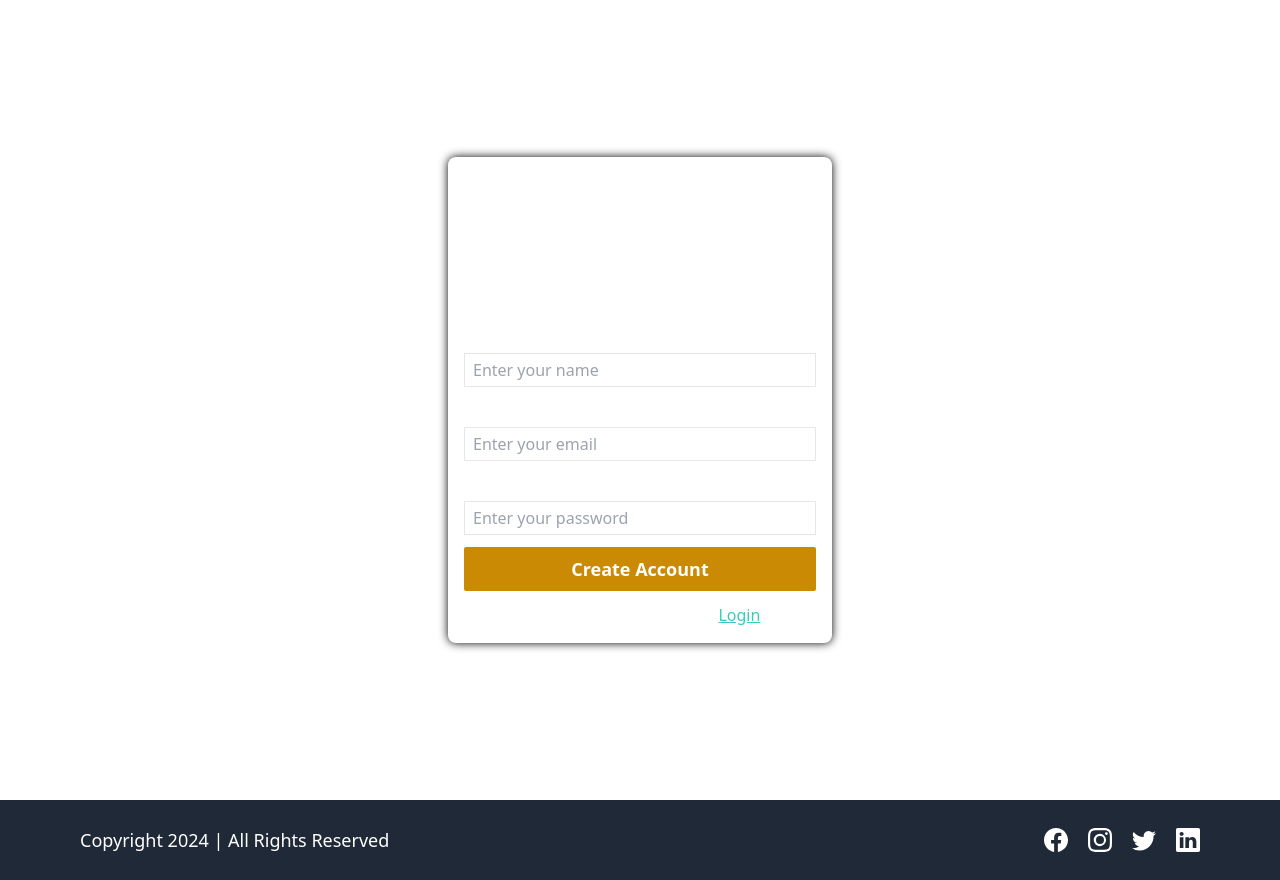
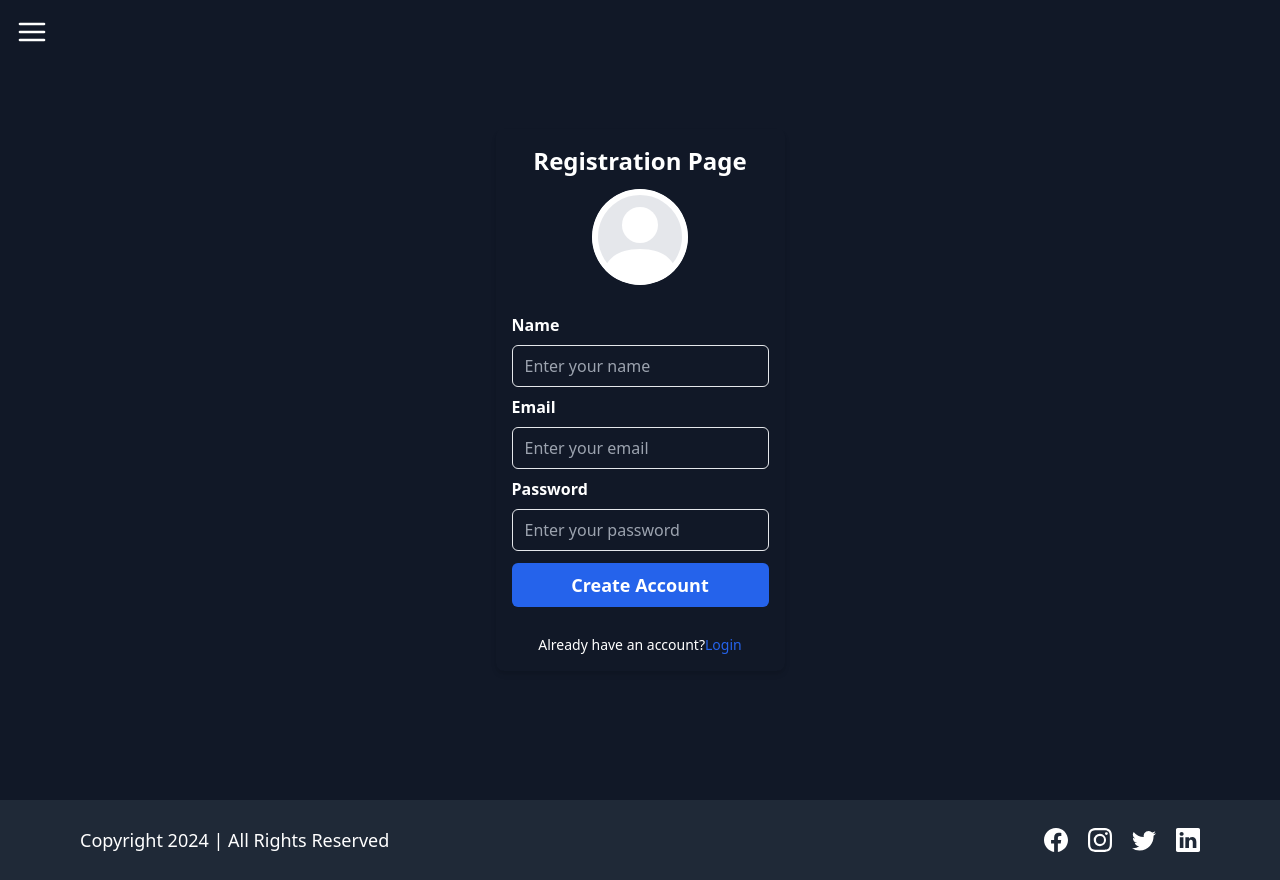
Before and after one commit to Ashirvad-Singh/lms-frontend, a React (Create React App) app: page /signup in a window 1280 px wide. Built offline with nearby package versions, Linux system fonts and the light colour scheme.

Commit message:
UI modified

```diff
--- a/package.json
+++ b/package.json
@@ -20,6 +20,7 @@
     "react-redux": "^8.0.5",
     "react-router-dom": "^6.7.0",
     "react-scripts": "5.0.1",
+    "react-type-animation": "^3.2.0",
     "web-vitals": "^2.1.4"
   },
   "scripts": {
--- a/src/Components/CourseCard.jsx
+++ b/src/Components/CourseCard.jsx
@@ -7,7 +7,7 @@ const CourseCard = ({ data }) => {
   return (
     <div
       onClick={() => navigate("/course/description", { state: { ...data } })}
-      className= " bg-yellow-500 text-blue-800 w-[22rem] h-[430px] shadow-lg rounded-lg cursor-pointer group overflow-hidden "
+      className= " bg-blue-500 text-blue-800 w-[22rem] h-[430px] shadow-lg rounded-lg cursor-pointer group overflow-hidden text-white "
     >
       <div className="overflow-hidden">
         <img
@@ -18,21 +18,21 @@ const CourseCard = ({ data }) => {
       </div>
 
       {/* course details */}
-      <div className="p-3 space-y-1 text-blue-800">
+      <div className="p-3 space-y-1 text-white">
         <h2 className="text-xl font-bold text-yellow-500 line-clamp-2">
           {data?.title}
         </h2>
         <p className="line-clamp-2">{data?.description}</p>
         <p className="font-semibold">
-          <span className="text-blue-800 font-bold">Category : </span>
+          <span className="text-white font-bold">Category : </span>
           {data?.category}
         </p>
         <p className="font-semibold">
-          <span className="text-blue-800 font-bold">Total Lectures : </span>
+          <span className="text-white  font-bold">Total Lectures : </span>
           {data?.numberOfLectures}
         </p>
         <p className="font-semibold">
-          <span className="text-blue-800 font-bold">Instructor : </span>
+          <span className="text-white  font-bold">Instructor : </span>
           {data?.createdBy}
         </p>
       </div>
--- a/src/Pages/About.js
+++ b/src/Pages/About.js
@@ -10,7 +10,7 @@ import steveJobs from "../Assets/Images/QuotesPersonalityImage/steveJobs.png";
 const About = () => {
   return (
     <Layout>
-      <div className="bg-blue-900 px-4 pt-10 flex flex-col text-white">
+      <div className="bg-gray-900 px-4 pt-10 flex flex-col text-white">
         {/* Creating the about page main section */}
         <div className="flex flex-col lg:flex-row items-center gap-5 mx-4 lg:mx-10">
           {/* Our moto section */}
--- a/src/Pages/Contact.js
+++ b/src/Pages/Contact.js
@@ -57,7 +57,7 @@ const Contact = () => {
 
   return (
     <Layout>
-      <div className="flex items-center  bg-blue-900 justify-center h-[100vh]">
+      <div className="flex items-center  bg-gray-900 justify-center h-[100vh]">
         <form
           onSubmit={handleFormSubmit}
           className="flex flex-col items-center justify-center gap-2 p-10 rounded-md text-white shadow-[0_0_10px_black] w-[50rem]"
--- a/src/Pages/Course/CourseList.js
+++ b/src/Pages/Course/CourseList.js
@@ -17,7 +17,7 @@ const Courses = () => {
   return (
     <Layout>
       {/* courses container for displaying the cards */}
-      <div className="min-h-[90vh] pt-12 pl-20 flex flex-col flex-wrap gap-10 text-white bg-blue-900">
+      <div className="min-h-[90vh] pt-12 pl-20 flex flex-col flex-wrap gap-10 text-white bg-gray-900">
         <h1 className="text-center text-3xl font-semibold">
           Explore the courses made by{" "}
           <span className="font-bold text-yellow-500">Industry Experts</span>
--- a/src/Pages/Homepage.js
+++ b/src/Pages/Homepage.js
@@ -1,20 +1,43 @@
 import React from "react";
 import Layout from "../Layout/Layout";
-import homePageMainImage from "../Assets/Images/_ (1).gif";
+import homePageMainImage from "../Assets/Images/homePageMainImage.png";
 import { Link } from "react-router-dom";
+import { TypeAnimation } from 'react-type-animation';
+const Homepage = () => {
 
-const Homepage = () => {
   return (
     <Layout>
-      <div className="pt-10 text-white bg-blue-900 flex items-center justify-center   h-auto lg:h-[90vh] flex-col lg:flex-row">
+      <div className="pt-10 text-white bg-gray-900 flex items-center justify-center   h-auto lg:h-[90vh] flex-col lg:flex-row">
         {/* for platform details */}
         <div className="w-full mx-16 lg:w-1/2 space-y-6 text-center lg:text-left">
-          <h1 className="text-5xl font-semibold">
-            Find out the best{" "}
-            <span className="text-yellow-500 font-bold">Online Courses</span>
+          <h1 className="text-5xl font-semibold leading-20">
+           Want to become{" "}
+           <br></br>
+           <br></br>
+            <span className="text-yellow-500 font-bold">
+            <TypeAnimation
+      sequence={[
+        // Same substring at the start will only be typed out once, initially
+        'Full Stack Developer',
+        1000, // wait 1s before replacing "Mice" with "Hamsters"
+        'Front End Developer',
+        1000,
+        'Back End Developer',
+        1000,
+        'Web Designer',
+        1000
+      ]}
+      wrapper="span"
+      speed={50}
+
+      repeat={Infinity}
+    />
+            </span>
           </h1>
-          <p className="text-xl text-gray-200">
+          <br></br>
+          <p className="text-xl text-gray-200 leading-relaxed">
             We have a large library of courses taught by highly skilled and
+            qualified faculties at a very affordable cost.large library of courses taught by highly skilled and
             qualified faculties at a very affordable cost.
           </p>
 
--- a/src/Pages/Signup.js
+++ b/src/Pages/Signup.js
@@ -111,101 +111,92 @@ const Signup = () => {
 
   return (
     <Layout>
-      <div className="flex items-center justify-center h-[100vh]">
+     <div class="registration-container flex items-center justify-center h-screen bg-gray-900">
   <form
     onSubmit={createNewAccount}
-          className="flex flex-col justify-center gap-3 rounded-lg p-4 text-white w-96 shadow-[0_0_10px_black]"
+    class="registration-form flex flex-col justify-center gap-3 rounded-lg p-4 text-white shadow-md max-w-md"
   >
-          <h1 className="text-center text-2xl font-bold">Registration Page</h1>
+    <h1 class="text-center text-2xl font-bold">Registration Page</h1>
 
-          {/* input for image file */}
-          <label className="cursor-pointer" htmlFor="image_uploads">
+    <div class="profile-picture flex justify-center items-center mb-4">
+      <label for="image_uploads" class="cursor-pointer relative">
         {previewImage ? (
           <img
-                className="w-24 h-24 rounded-full m-auto"
+            class="w-24 h-24 rounded-full object-cover"
             src={previewImage}
             alt="preview image"
           />
         ) : (
-              <BsPersonCircle className="w-24 h-24 rounded-full m-auto" />
+          <BsPersonCircle class="w-24 h-24 rounded-full object-cover bg-gray-200" />
         )}
-          </label>
         <input
-            onChange={getImage}
-            className="hidden"
           type="file"
           id="image_uploads"
           name="image_uploads"
           accept=".jpg, .jpeg, .png"
+          class="hidden absolute top-0 left-0 w-full h-full opacity-0"
+          onChange={getImage}
         />
+        <div class="text-xs text-center absolute bottom-2 right-2 bg-gray-900 hover:bg-gray-700 rounded-full px-2 py-1 text-white opacity-0 hover:opacity-100">
+          Upload Photo
+        </div>
+      </label>
+    </div>
 
-          {/* input for name */}
-          <div className="flex flex-col gap-1">
-            <label className="font-semibold" htmlFor="fullName">
-              Name
-            </label>
+    <div class="flex flex-col gap-2">
+      <label for="fullName" class="font-semibold text-base">Name</label>
       <input
         required
-              type="name"
+        type="text"
         name="fullName"
         id="fullName"
         placeholder="Enter your name"
-              className="bg-transparent px-2 py-1 border"
+        class="bg-transparent px-3 py-2 rounded-md border focus:outline-none focus:ring-1 focus:ring-blue-500"
         value={signupData.fullName}
         onChange={handleUserInput}
       />
-          </div>
 
-          {/* input for email */}
-          <div className="flex flex-col gap-1">
-            <label className="font-semibold" htmlFor="email">
-              Email
-            </label>
+      <label for="email" class="font-semibold text-base">Email</label>
       <input
         required
         type="email"
         name="email"
         id="email"
         placeholder="Enter your email"
-              className="bg-transparent px-2 py-1 border"
+        class="bg-transparent px-3 py-2 rounded-md border focus:outline-none focus:ring-1 focus:ring-blue-500"
         value={signupData.email}
         onChange={handleUserInput}
       />
-          </div>
 
-          {/* input for password */}
-          <div className="flex flex-col gap-1">
-            <label className="font-semibold" htmlFor="password">
-              Password
-            </label>
+      <label for="password" class="font-semibold text-base">Password</label>
       <input
         required
         type="password"
         name="password"
         id="password"
         placeholder="Enter your password"
-              className="bg-transparent px-2 py-1 border"
+        class="bg-transparent px-3 py-2 rounded-md border focus:outline-none focus:ring-1 focus:ring-blue-500"
         value={signupData.password}
         onChange={handleUserInput}
       />
     </div>
 
-          {/* registration button */}
     <button
-            className="w-full bg-yellow-600 hover:bg-yellow-500 transition-all ease-in-out duration-300 rounded-sm py-2 font-semibold text-lg cursor-pointer"
       type="submit"
+      class="w-full bg-blue-600 hover:bg-blue-700 text-white font-semibold text-lg py-2 rounded-md transition duration-300 ease-in-out"
     >
       Create Account
     </button>
 
-          <p className="text-center">
-            Already have an account ?{" "}
-            <Link to={"/login"} className="link text-accent cursor-pointer">
+    <p class="text-center text-sm mt-4">
+      Already have an account?
+      <Link to={"/login"} class="text-blue-600 hover:underline">
         Login
       </Link>
     </p>
   </form>
 </div>
+
     </Layout>
   );
 };
```
Also changed, not shown: src/Pages/Login.js (+13 -20 lines), src/Assets/Images/homePageMainImage.png, 1 other file (tests, documents, lock files or other folders). Lines whose indentation alone changed are shown as unchanged.
